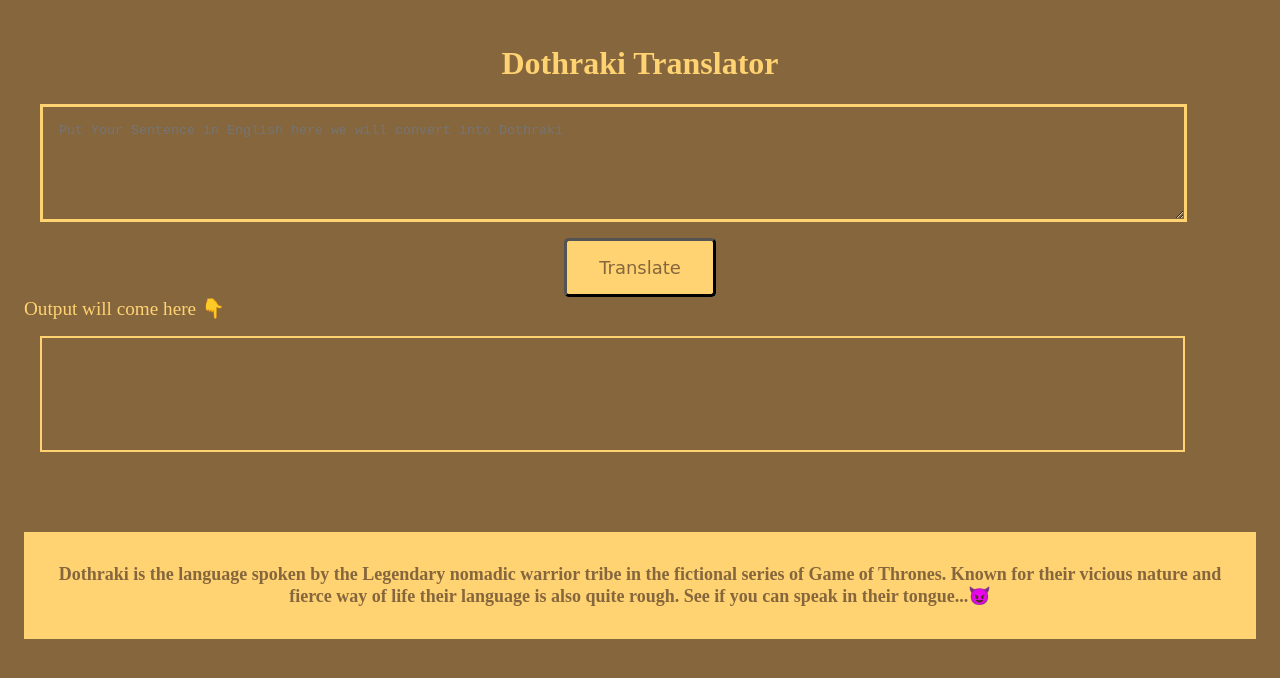
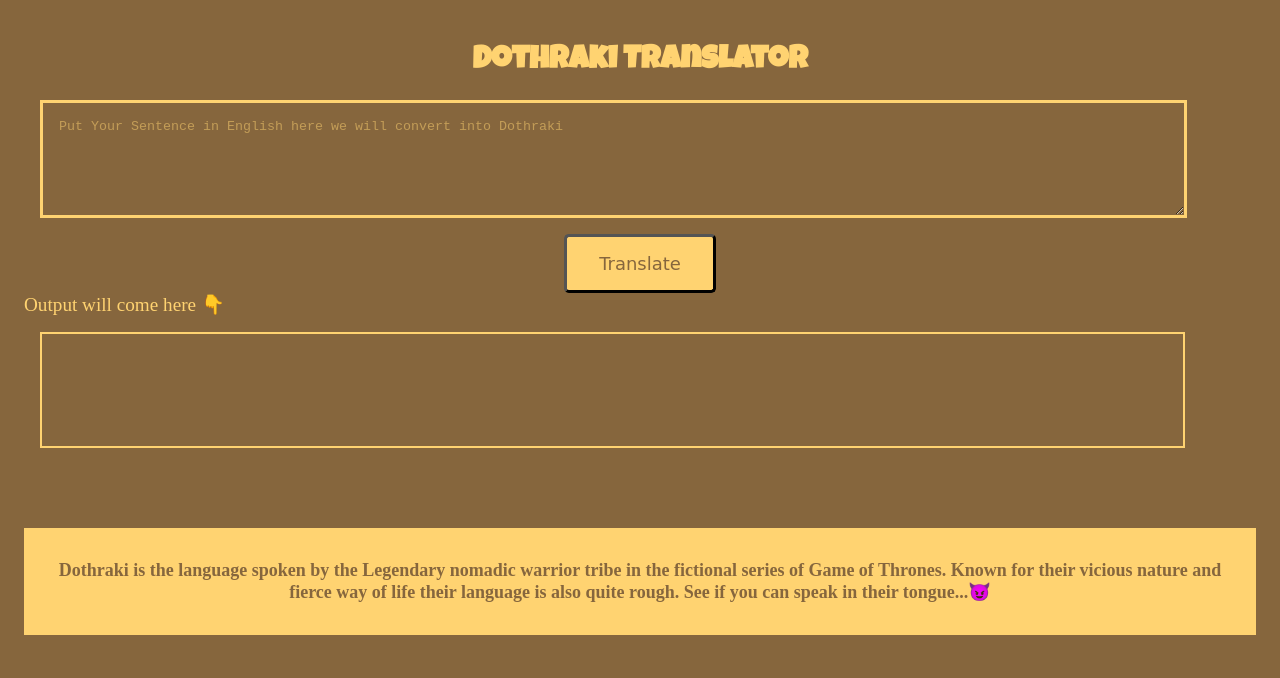
Before and after one commit to onkarsarje/dothrakiSpeak_mark7, a plain HTML site: page index.html in a window 1280 px wide. Drawn offline with Linux system fonts and the light colour scheme.

Commit message:
update: placeholder color, font

```diff
--- a/index.html
+++ b/index.html
@@ -31,7 +31,7 @@
 </head>
 
 <body>
-    <h1 style="text-align: center;">Dothraki Translator</h1>
+    <h1 id="heading" style="text-align: center;">Dothraki Translator</h1>
 
     <textarea id="txt-input" placeholder="Put Your Sentence in English here we will convert into Dothraki"></textarea>
 
--- a/style.css
+++ b/style.css
@@ -1,15 +1,27 @@
+@import url('https://fonts.googleapis.com/css2?family=Luckiest+Guy&display=swap');
+
+
 :root{
     --primary-color: #86663D;
     --secondary-color: #FFD371;
+
 }
 
 body {
     background: var(--primary-color);
     color: var(--secondary-color);
-    /* display: grid; */
     place-content: center;
     padding: 1rem;
     row-gap: 0.8rem;
+
+}
+
+#heading{
+    font-family:'Luckiest Guy', cursive;
+}
+
+#output{
+    font-family:'Luckiest Guy', cursive;
 }
 
 #txt-input{
@@ -41,3 +53,8 @@
     font-weight: bold;
     margin-top: 5rem;
 }
+
+::placeholder {
+    color: var(--secondary-color);
+    opacity: 0.5;
+  }
```
